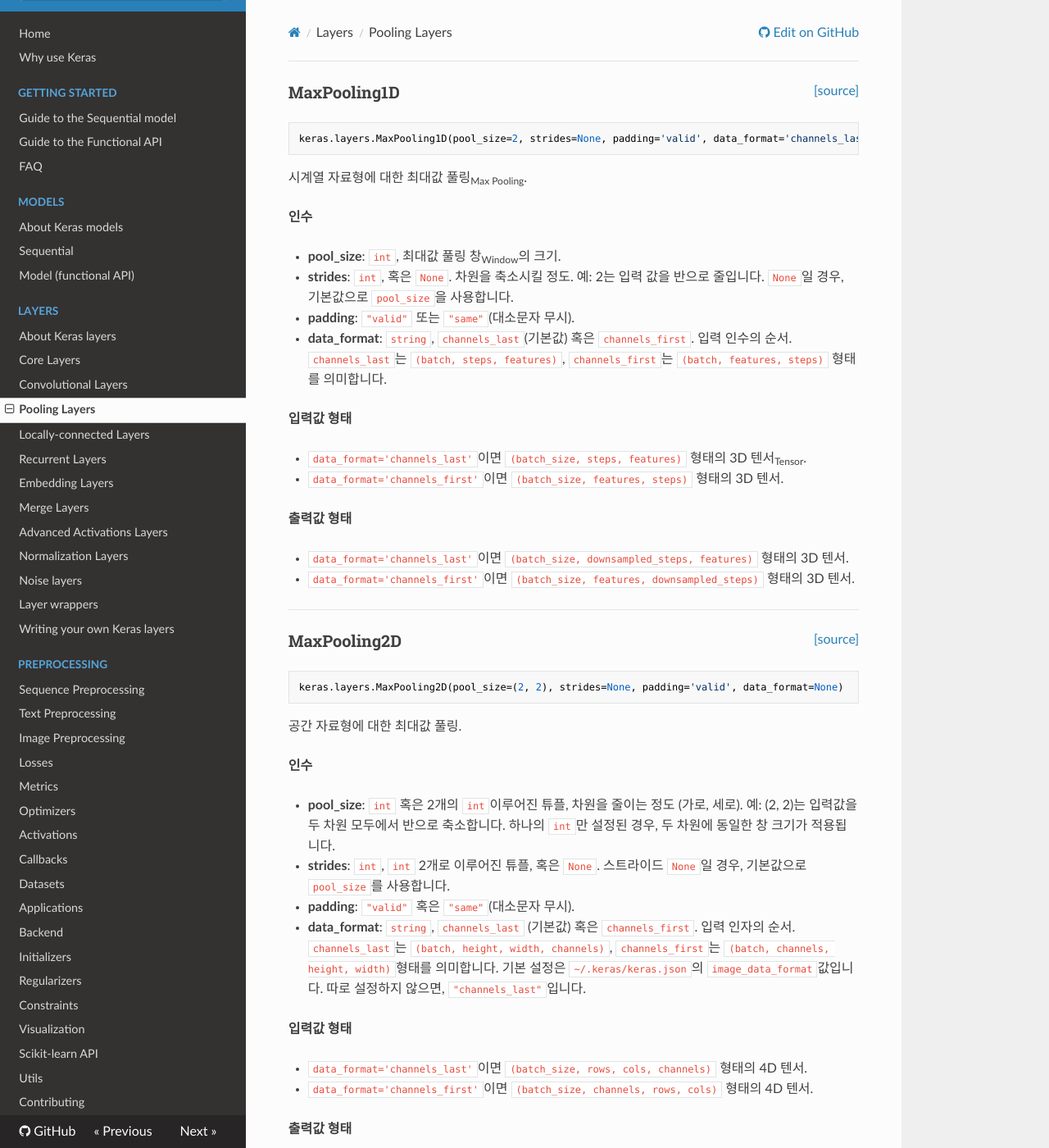
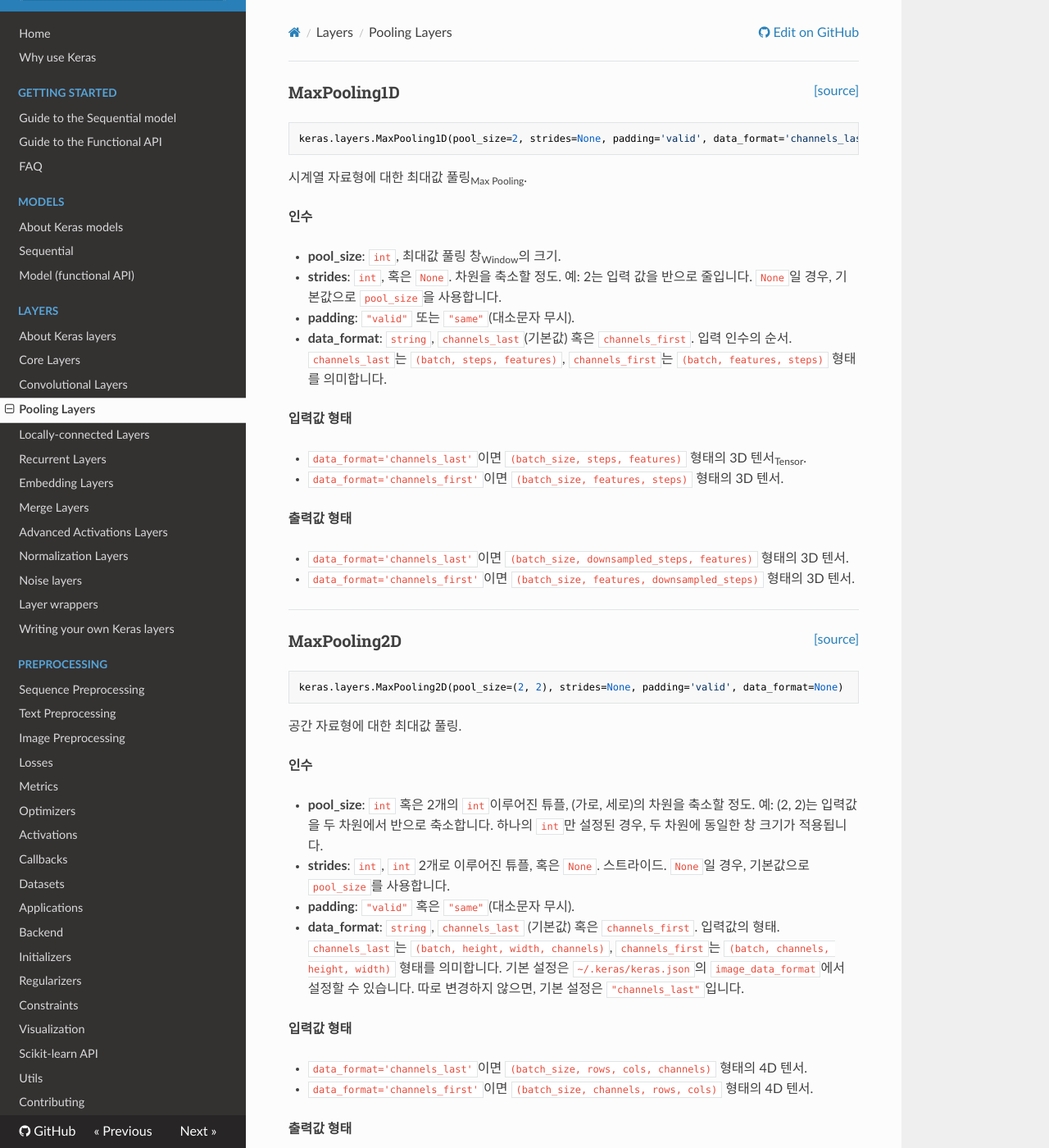
Before and after one commit to keras-team/keras-docs-ko, an MkDocs documentation site: the page built from sources/layers/pooling.md, in a window 1280 px wide and 1400 px high. Shown: the whole window at 82% size. Built offline with MkDocs 1.6.1, drawn with Linux system fonts in a browser that asks for light colours; nearby versions of some CDN libraries; some of the changed text lies outside the part shown.

Commit message:
Update pooling.md
Updated max poolings.
Changed words to Korean(인풋, 아웃풋,스트라이드, 시간적 데이터)
changed python keywrods to code snippet

```diff
--- a/sources/layers/pooling.md
+++ b/sources/layers/pooling.md
@@ -10,15 +10,14 @@
 __인수__
 
 - __pool_size__: `int`, 최대값 풀링 창<sub>Window</sub>의 크기.
-- __strides__: `int`, 혹은 `None`. 차원을 축소시킬 정도.
+- __strides__: `int`, 혹은 `None`. 차원을 축소할 정도.
     예: 2는 입력 값을 반으로 줄입니다.
     `None`일 경우, 기본값으로 `pool_size`을 사용합니다.
 - __padding__: `"valid"` 또는 `"same"`(대소문자 무시).
 - __data_format__: `string`,
     `channels_last`(기본값) 혹은 `channels_first`.
     입력 인수의 순서.
-    `channels_last`는 `(batch, steps, features)`, `channels_first`는
-    `(batch, features, steps)` 형태를 의미합니다.
+    `channels_last`는 `(batch, steps, features)`, `channels_first`는 `(batch, features, steps)` 형태를 의미합니다.
 
 __입력값 형태__
 
@@ -52,20 +51,20 @@
 __인수__
 
 - __pool_size__: `int` 혹은 2개의 `int`이루어진 튜플,
-    차원을 줄이는 정도 (가로, 세로).
-    예: (2, 2)는 입력값을 두 차원 모두에서 반으로 축소합니다.
+    (가로, 세로)의 차원을 축소할 정도.
+    예: (2, 2)는 입력값을 두 차원에서 반으로 축소합니다.
     하나의 `int`만 설정된 경우, 두 차원에 동일한 창 크기가 적용됩니다.
-- __strides__: `int`, `int` 2개로 이루어진 튜플, 혹은 `None`. 스트라이드
+- __strides__: `int`, `int` 2개로 이루어진 튜플, 혹은 `None`. 스트라이드.
     `None`일 경우, 기본값으로 `pool_size`를 사용합니다.
 - __padding__: `"valid"` 혹은 `"same"`(대소문자 무시).
 - __data_format__: `string`,
     `channels_last` (기본값) 혹은 `channels_first`.
-    입력 인자의 순서.
+    입력값의 형태.
     `channels_last`는 `(batch, height, width, channels)`, `channels_first`는
-    `(batch, channels, height, width)`형태를 의미합니다.
+    `(batch, channels, height, width)` 형태를 의미합니다.
     기본 설정은 `~/.keras/keras.json`의
-    `image_data_format`값입니다.
-    따로 설정하지 않으면, `"channels_last"`입니다.
+    `image_data_format`에서 설정할 수 있습니다.
+    따로 변경하지 않으면, 기본 설정은 `"channels_last"`입니다.
 
 __입력값 형태__
 
@@ -111,8 +110,8 @@
     `(batch, channels, spatial_dim1, spatial_dim2, spatial_dim3)`
     형태를 의미합니다.
     기본 설정은 `~/.keras/keras.json`의
-    `image_data_format` 값입니다.
-    따로 설정하지 않으면, `"channels_last"`입니다.
+    `image_data_format`에서 설정할 수 있습니다.
+    따로 변경하지 않으면, 기본 설정은 `"channels_last"`입니다.
 
 __입력값 형태__
 
@@ -151,8 +150,8 @@
     `None`일 경우, 기본값인 `pool_size`을 사용합니다.
 - __padding__: `"valid"` 혹은 `"same"`(대소문자 무시).
 - __data_format__: `string`,
-    `channels_last` (기본값) 혹은 `channels_first`.
-    입력 인수의 형태.
+    `channels_last`(기본값) 혹은 `channels_first`.
+    입력값의 형태.
     `channels_last`는 `(batch, steps, features)`, `channels_first`는
     `(batch, features, steps)` 형태를 의미합니다.
 
@@ -199,8 +198,8 @@
     `channels_last`는 `(batch, height, width, channels)`, `channels_first`는
     `(batch, channels, height, width)` 형태를 의미합니다.
     기본 설정은 `~/.keras/keras.json`의
-    `image_data_format`값입니다.
-    따로 설정하지 않으면, `"channels_last"`입니다.
+    `image_data_format`에서 설정할 수 있습니다.
+    따로 변경하지 않으면, `"channels_last"`입니다.
 
 __입력값 형태__
 
@@ -233,19 +232,19 @@
 
 __인수__
 
-- __pool_size__: 3개의 `int`로 이루엉진 튜플,
-    차원을 축소할 정도 (dim1, dim2, dim3).
-    (2, 2, 2)는 3D 입력값을 각 공간 차원에서 반으로 축소합니다.
-- __strides__: `int`, 3개 `int`로 이루어진 튜플, 혹은 `None`. 스트라이드.
+- __pool_size__: 3개의 `int`로 이루어진 튜플,
+    (dim1, dim2, dim3)의 차원을 축소할 정도.
+    (2, 2, 2)는 3D 입력값을 각 차원에서 반으로 축소합니다.
+- __strides__: `int`, 3개의 `int`로 이루어진 튜플, 혹은 `None`. 스트라이드.
 - __padding__: `"valid"` 혹은 `"same"`(대소문자 무시).
 - __data_format__: `string`,
     `channels_last` (기본값) 혹은 `channels_first`.
-    입력 인수의 형태. `channels_last`는
+    입력값의 형태. `channels_last`는
     `(batch, spatial_dim1, spatial_dim2, spatial_dim3, channels)`, `channels_first`는
     `(batch, channels, spatial_dim1, spatial_dim2, spatial_dim3)`
     형태를 의미합니다.
-    기본 설정은 `~/.keras/keras.json`의 `image_data_format` 값입니다.
-    따로 설정하지 않으면, 이는 `"channels_last"`가 됩니다.
+    기본 설정은 `~/.keras/keras.json`의 `image_data_format`에서 설정할 수 있습니다.
+    따로 변경하지 않으면, `"channels_last"`입니다.
 
 __입력값 형태__
 
```
